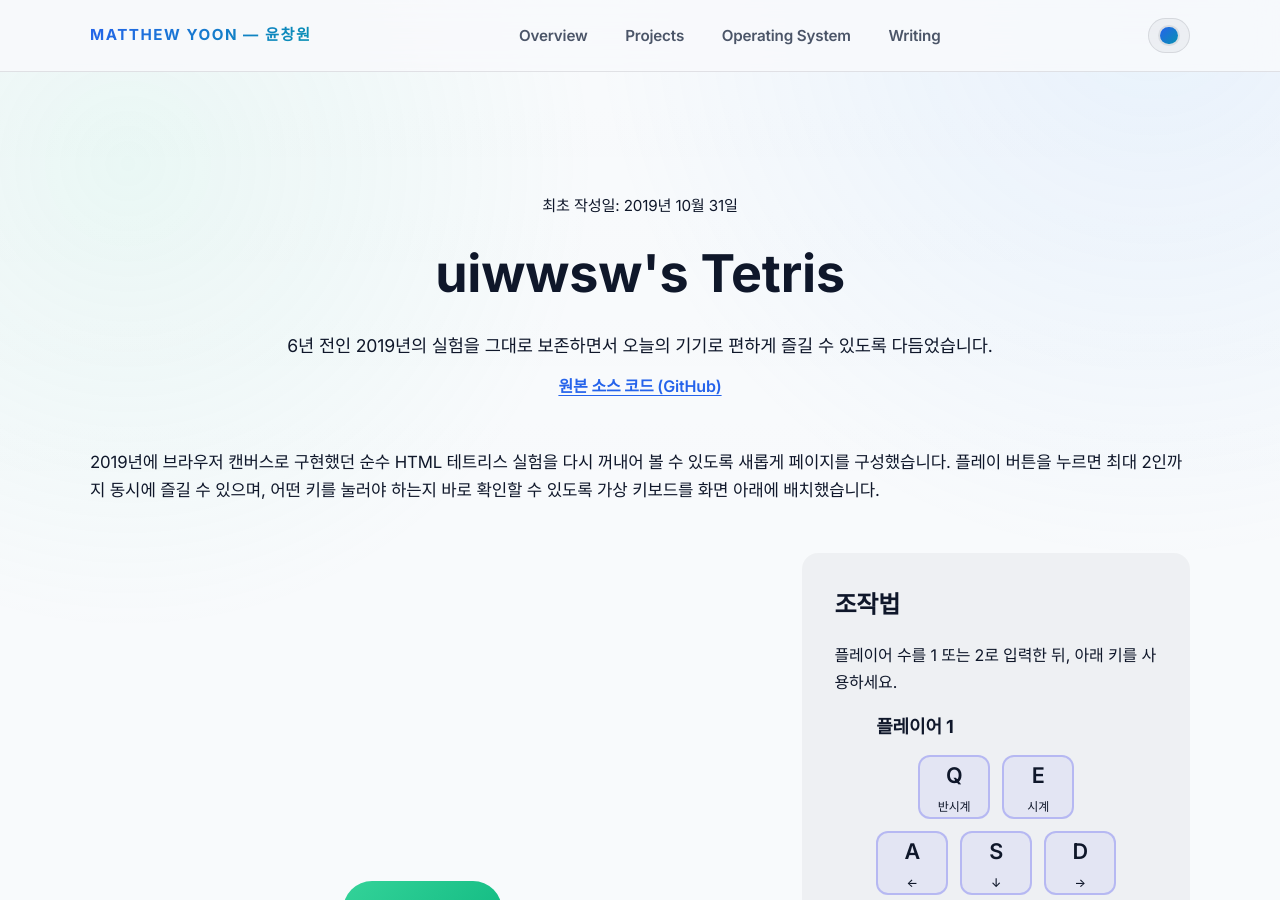
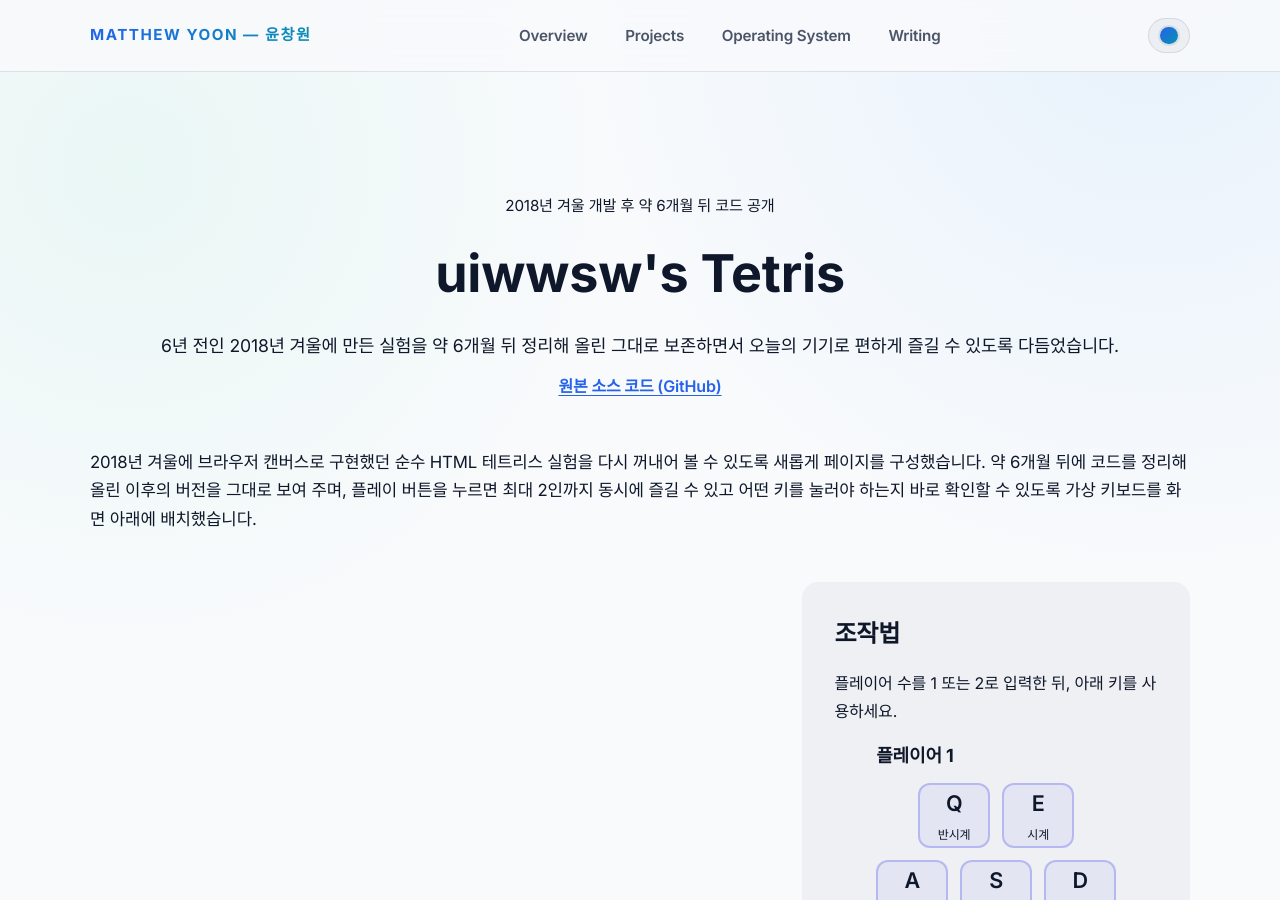
Before and after one commit to uiwwsw/uiwwsw.github.io, a Jekyll site: the page built from tetris/index.html, in a window 1280 px wide and 900 px high. Built offline with Jekyll 4.4.1, drawn with Linux system fonts in a browser that asks for light colours; nearby versions of some CDN libraries.

Commit message:
Adjust Tetris timeline to six months later

```diff
--- a/tetris/index.html
+++ b/tetris/index.html
@@ -1,15 +1,15 @@
 ---
 layout: default
-title: uiwwsw's Tetris (2019)
-description: 2019년에 만든 순수 HTML 테트리스 실험을 6년만에 다시 소개합니다.
+title: uiwwsw's Tetris (2018)
+description: 2018년 겨울에 만든 순수 HTML 테트리스 실험을 6년만에 다시 소개합니다. 이후 약 6개월 뒤에 코드를 정리해 올렸습니다.
 extra_css:
   - /assets/css/tetris.css
 ---
 <div class="container tetris-page">
   <header class="tetris-header">
-    <p class="tetris-meta">최초 작성일: <time datetime="2019-10-31">2019년 10월 31일</time></p>
+    <p class="tetris-meta">2018년 겨울 개발 후 약 6개월 뒤 코드 공개</p>
     <h1 class="tetris-title">uiwwsw's Tetris</h1>
-    <p class="tetris-subtitle">6년 전인 2019년의 실험을 그대로 보존하면서 오늘의 기기로 편하게 즐길 수 있도록 다듬었습니다.</p>
+    <p class="tetris-subtitle">6년 전인 2018년 겨울에 만든 실험을 약 6개월 뒤 정리해 올린 그대로 보존하면서 오늘의 기기로 편하게 즐길 수 있도록 다듬었습니다.</p>
     <p class="tetris-links">
       <a href="https://github.com/uiwwnw/uitetris" target="_blank" rel="noopener">원본 소스 코드 (GitHub)</a>
     </p>
@@ -17,8 +17,9 @@
 
   <section class="tetris-intro">
     <p>
-      2019년에 브라우저 캔버스로 구현했던 순수 HTML 테트리스 실험을 다시 꺼내어 볼 수 있도록
-      새롭게 페이지를 구성했습니다. 플레이 버튼을 누르면 최대 2인까지 동시에 즐길 수 있으며,
+      2018년 겨울에 브라우저 캔버스로 구현했던 순수 HTML 테트리스 실험을 다시 꺼내어 볼 수 있도록
+      새롭게 페이지를 구성했습니다. 약 6개월 뒤에 코드를 정리해 올린 이후의 버전을
+      그대로 보여 주며, 플레이 버튼을 누르면 최대 2인까지 동시에 즐길 수 있고
       어떤 키를 눌러야 하는지 바로 확인할 수 있도록 가상 키보드를 화면 아래에 배치했습니다.
     </p>
   </section>
```
Also changed, not shown: _posts/2019-10-31-tetris-retro.md (+3 -2 lines).
